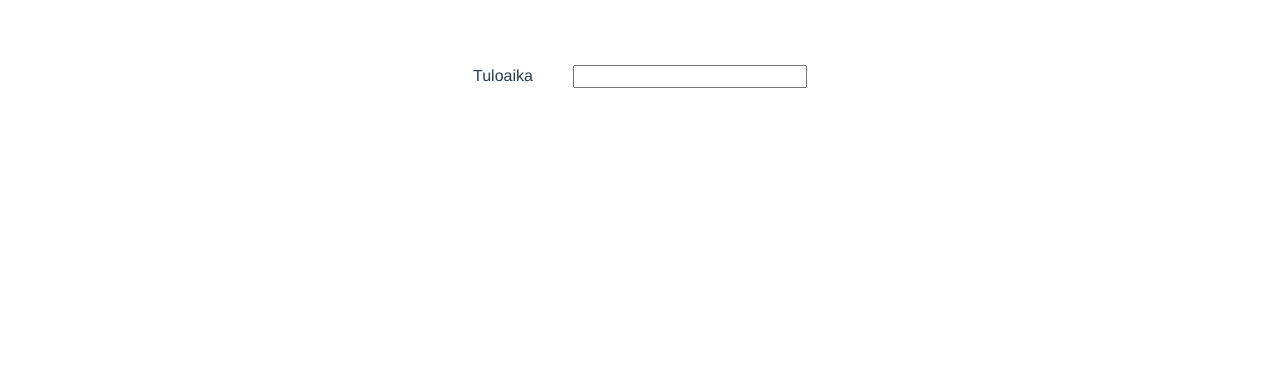
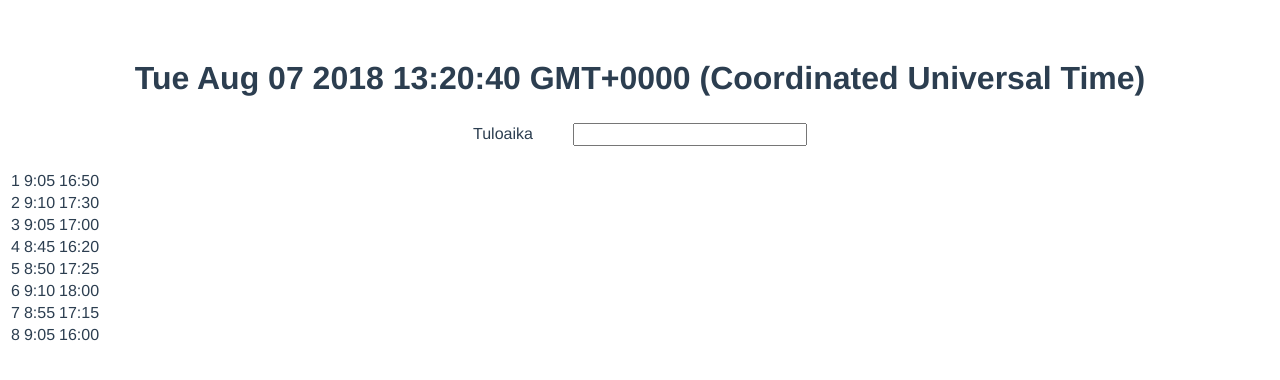
Before and after one commit to tzrissan/tuntikirjanpito, a Vue app: page / in a window 1280 px wide. Shown: the top 380 px of the page. Built offline with nearby package versions, Linux system fonts and the light colour scheme.

Commit message:
Näytetään data jotenkin

```diff
--- a/package.json
+++ b/package.json
@@ -8,7 +8,8 @@
     "lint": "vue-cli-service lint"
   },
   "dependencies": {
-    "vue": "^2.5.16"
+    "vue": "^2.5.16",
+    "vue-moment": "^4.0.0"
   },
   "devDependencies": {
     "@vue/cli-plugin-babel": "^3.0.0-rc.10",
--- a/src/App.vue
+++ b/src/App.vue
@@ -1,6 +1,6 @@
 <template>
     <div id="app">
-    <Lomake />
+        <Lomake/>
     </div>
 </template>
 
--- a/src/components/Lomake.vue
+++ b/src/components/Lomake.vue
@@ -1,36 +1,49 @@
 <template>
     <div class="hello">
+        <h1>{{ today | moment("D.M.YYYY") }}</h1>
         <form>
             <label for="tuloaika">Tuloaika</label>
-    <input type="text" id="tuloaika" v-model="tuloaika" /><br/>
+            <input type="text" id="tuloaika" v-model="tuloaika"/><br/>
             <label for="lahtoaika" v-if="tuloaika">Lähtöaika</label>
-    <input type="text" id="lahtoaika" v-model="lahtoaika" v-if="tuloaika" /><br/>
-    <input type="button" value="Tallenna" v-if="tuloaika && lahtoaika" v-on:click="tallenna"></input>
+            <input type="text" id="lahtoaika" v-model="lahtoaika" v-if="tuloaika"/><br/>
+            <input type="button" value="Tallenna" v-if="tuloaika || lahtoaika" v-on:click="tallenna" />
         </form>
+        <table>
+            <tbody>
+            <tr v-for="tyoaika in tyoajat" v-bind:key="tyoaika.id">
+                <td>{{ tyoaika.id }}</td>
+                <td>{{ tyoaika.tuloaika }}</td>
+                <td>{{ tyoaika.lahtoaika }}</td>
+            </tr>
+            </tbody>
+        </table>
     </div>
 </template>
 
 <script>
 
-
+    import Tuntikirjanpito from '../data.js';
 
     export default {
         name: 'Lomake',
-  props: {
-
-  },
+        props: {},
         methods: {
             tallenna() {
-      console.log("tallenna");
-      console.log({tuloaika: this.tuloaika, lahtoaika: this.lahtoaika});
-      this.tuloaika=undefined;
-      this.lahtoaika=undefined;
+                this.tyoajat.push({
+                    id: Math.floor(Math.random() * 1000000),
+                    tuloaika: this.tuloaika,
+                    lahtoaika: this.lahtoaika
+                });
+                this.tuloaika = undefined;
+                this.lahtoaika = undefined;
             }
         },
         data() {
             return {
+                today: new Date(),
                 tuloaika: undefined,
-      lahtoaika: undefined
+                lahtoaika: undefined,
+                tyoajat: Tuntikirjanpito.get()
             }
         }
     }
@@ -44,6 +57,7 @@
         text-align: left;
         margin: 5px 0;
     }
+
     input {
         width: 200px;
         text-align: left;
--- /dev/null
+++ b/src/data.js
@@ -0,0 +1,22 @@
+// IDEA replace
+// (\d{1,2}\.\d{1,2}\.)\s*[a-zA-Z\s]*(\d{1,2}:\d\d)[\s-]*(\d{1,2}:\d\d).*(\d)
+// { date: '$1', tuloaika: '$2', lahtoaika: '$3', lounaat: $4 },
+
+const demo_data = [
+    {id: 1, date: '2.1.', tuloaika: '9:05', lahtoaika: '16:50', lounaat: 1},
+    {id: 2, date: '3.1.', tuloaika: '9:10', lahtoaika: '17:30', lounaat: 2},
+    {id: 3, date: '4.1.', tuloaika: '9:05', lahtoaika: '17:00', lounaat: 1},
+    {id: 4, date: '5.1.', tuloaika: '8:45', lahtoaika: '16:20', lounaat: 1},
+    {id: 5, date: '9.1.', tuloaika: '8:50', lahtoaika: '17:25', lounaat: 2},
+    {id: 6, date: '10.1.', tuloaika: '9:10', lahtoaika: '18:00', lounaat: 1},
+    {id: 7, date: '11.1.', tuloaika: '8:55', lahtoaika: '17:15', lounaat: 1},
+    {id: 8, date: '12.1.', tuloaika: '9:05', lahtoaika: '16:00', lounaat: 1}
+];
+
+const Tuntikirjanpito = {
+    get() {
+        return demo_data;
+    }
+}
+
+export default Tuntikirjanpito;
--- a/src/main.js
+++ b/src/main.js
@@ -3,6 +3,8 @@
 
 Vue.config.productionTip = false
 
+Vue.use(require('vue-moment'));
+
 new Vue({
-  render: h => h(App)
+    render: h => h(App)
 }).$mount('#app')
```
Also changed, not shown: 1 other file (tests, documents, lock files or other folders). Lines whose indentation alone changed are shown as unchanged.
